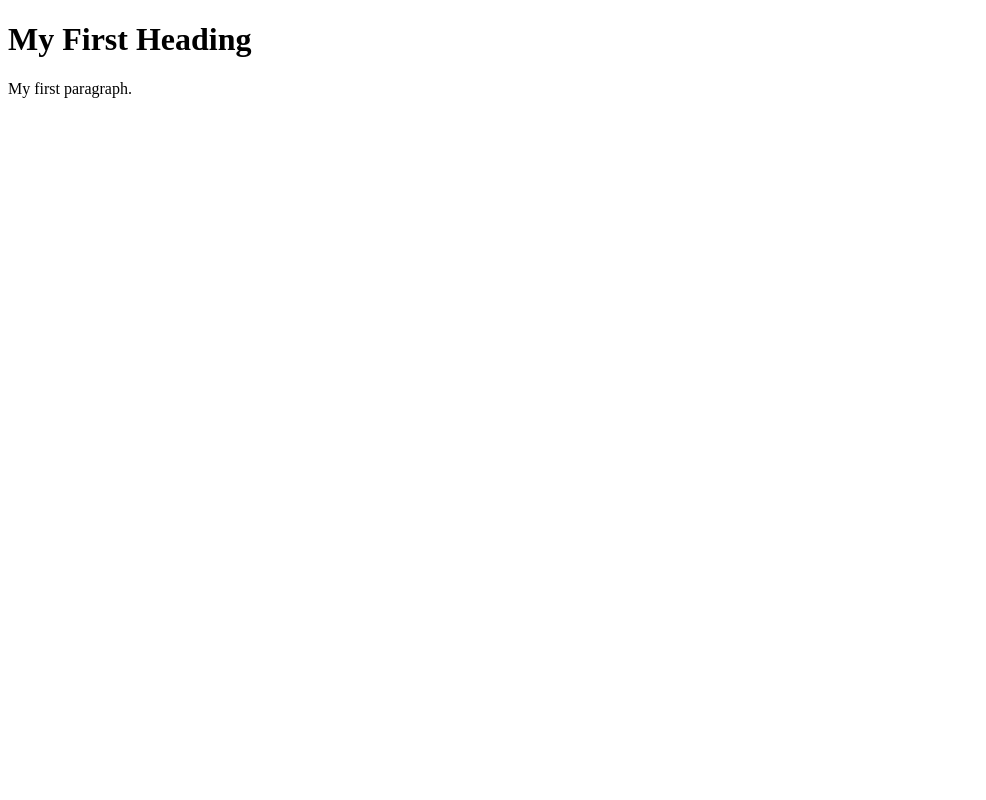
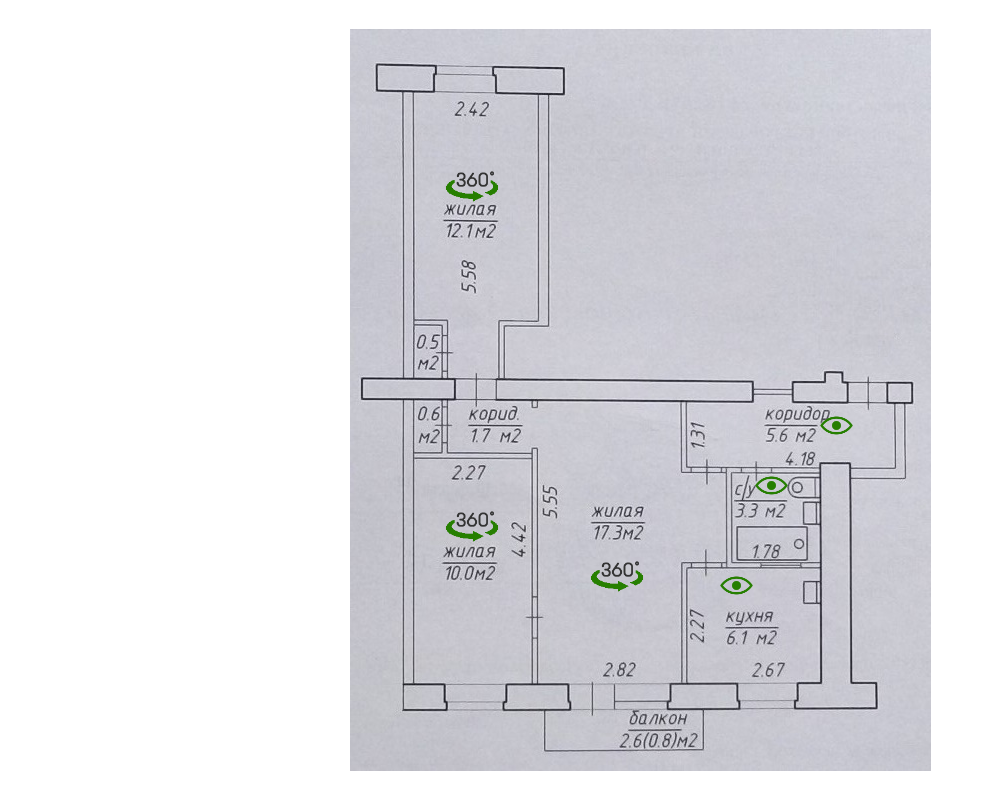
Before and after one commit to FeanorPk/FeanorPk.github.io, a plain HTML site: page index.html in a window 1280 px wide. Shown: the whole page, without its empty margins (0-986 px from the left). Drawn offline with Linux system fonts and the light colour scheme.

Commit message:
add images

```diff
--- a/index.html
+++ b/index.html
@@ -1,10 +1,41 @@
 <!DOCTYPE html>
 <html>
+<style>
+html, body {
+    height: 100%;
+    padding: 0px;
+    margin: 0px;
+}
+.activeImage{
+    cursor: pointer;
+    height: 33px;
+    -webkit-transition: all 0.3s ease;
+    -moz-transition: all 0.3s ease;
+    -o-transition: all 0.3s ease;
+    -ms-transition: all 0.3s ease;
+    transition: all 0.3s ease;
+}
+
+.activeImage:hover{
+    cursor: pointer;
+    transform:scale(1.5);
+    -ms-transform:scale(1.5); /* IE 9 */
+    -moz-transform:scale(1.5); /* Firefox */
+    -webkit-transform:scale(1.5); /* Safari and Chrome */
+    -o-transform:scale(1.5); /* Opera */
+}
+</style>
 <body>
 
-<h1>My First Heading</h1>
-
-<p>My first paragraph.</p>
+<div style="width: 581px; height: 742px; margin:auto;  position: absolute;  top: 0; left: 0; bottom: 0; right: 0;">
+    <img src="1.JPG"/>
+    <a href="http://www.tut.by" id="updatedRoom"><img src="360_icon.png" style=" position: absolute;  top: 140px; left: 95px;" class="activeImage"/></a>
+    <a href="http://www.tut.by" id="smallRoom"><img src="360_icon.png" style=" position: absolute;  top: 480px; left: 95px;" class="activeImage"/></a>
+    <a href="http://www.tut.by" id="centralRoom"><img src="360_icon.png" style=" position: absolute;  top: 530px; left: 240px;" class="activeImage"/></a>
+    <a href="http://www.tut.by" id="corridor"><img src="eye.png" style=" position: absolute;  top: 380px; left: 470px;" class="activeImage"/></a>
+    <a href="http://www.tut.by" id="bath"><img src="eye.png" style=" position: absolute;  top: 440px; left: 405px;" class="activeImage"/></a>
+    <a href="http://www.tut.by" id="kitchen"><img src="eye.png" style=" position: absolute;  top: 540px; left: 370px;" class="activeImage"/></a>
+</div>
 
 </body>
 </html>
```
Also changed, not shown: 1.JPG (added), 360_icon.png (added), eye.png (added).
